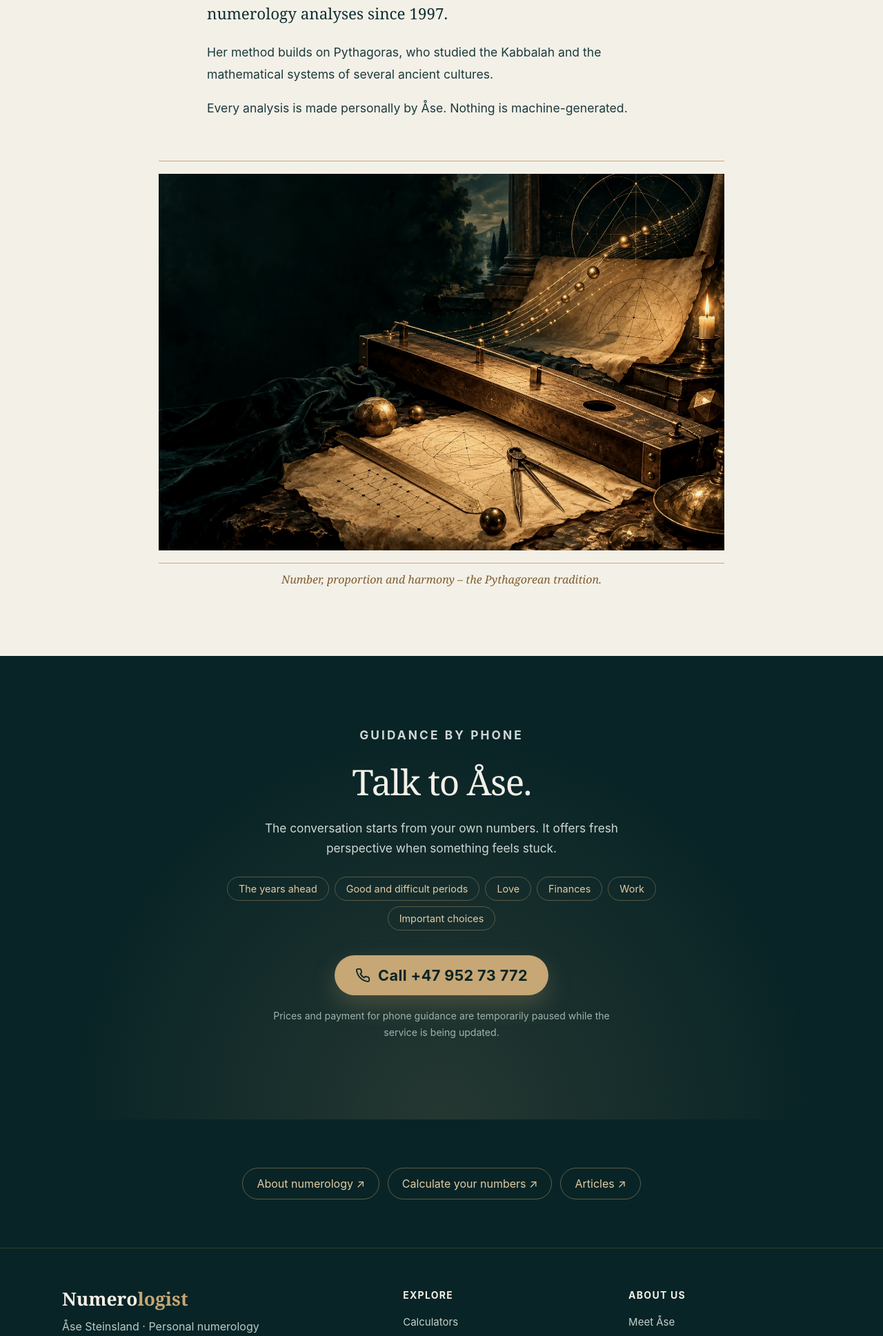
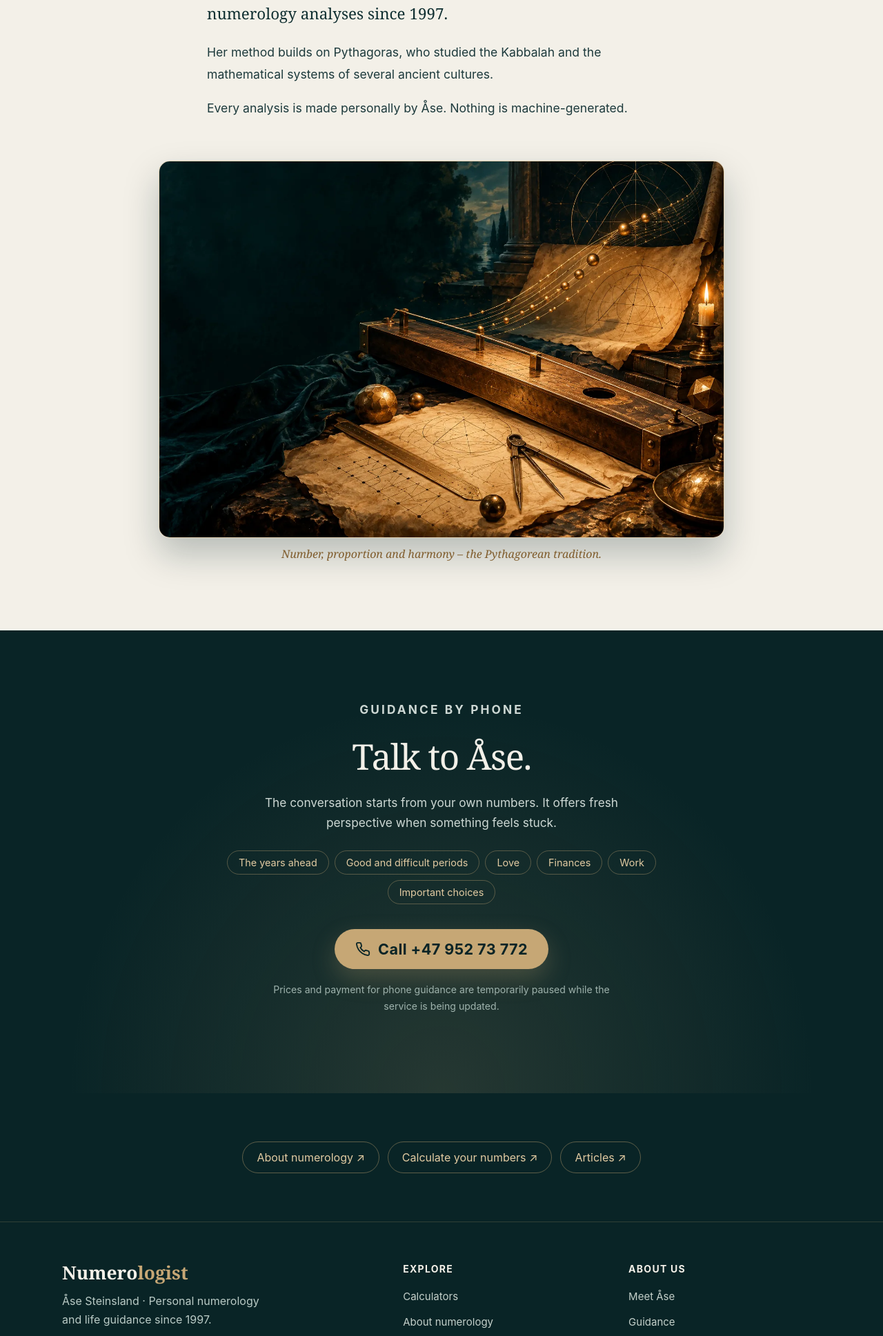
Before and after one commit to XS227/Numerologist, a Django app: page /ase-steinsland/ in a window 1280 px wide. Shown: the part 1223-3160 px from the top of the page at 69% size. Run offline with Django 5.2, Linux system fonts and the light colour scheme; some libraries are stand-ins or nearby versions.

Commit message:
Åse page: frame the new painted method image instead of blending it
The multiply/sepia treatment was made for the old white scanned banner; on
GPT's dark painted ase-method.webp it turned the image muddy.

Co-Authored-By: Claude Opus 5.5 <noreply@anthropic.com>

```diff
--- a/tall_project/templates/pages/ase-steinsland.html
+++ b/tall_project/templates/pages/ase-steinsland.html
@@ -56,7 +56,7 @@
     .ase-about p.ase-first { font-family: Georgia, serif; font-size: clamp(1.2rem, 2.4vw, 1.4rem); line-height: 1.6; color: #102f31; }
 
     .ase-figure { margin: clamp(36px, 6vw, 60px) auto 0; max-width: 820px; text-align: center; }
-    .ase-figure img { width: 100%; height: auto; display: block; mix-blend-mode: multiply; filter: sepia(.35) contrast(1.05); border-top: 1px solid #c6a775; border-bottom: 1px solid #c6a775; padding: 18px 0; }
+    .ase-figure img { width: 100%; height: auto; display: block; border-radius: 16px; border: 1px solid #c6a77580; box-shadow: 0 24px 50px rgba(9,36,38,.25); }
     .ase-figure figcaption { margin-top: 12px; font-family: Georgia, serif; font-style: italic; color: #805d2d; }
 
     .ase-phone { text-align: center; padding: clamp(60px, 9vw, 100px) 6%; background: radial-gradient(ellipse at 50% 100%, #c6a77526, transparent 60%), #092426; }
```
